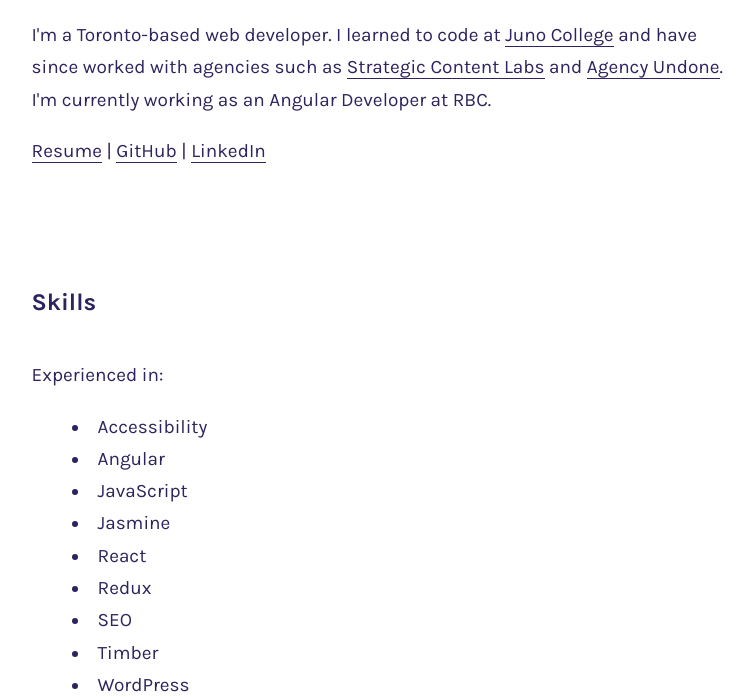
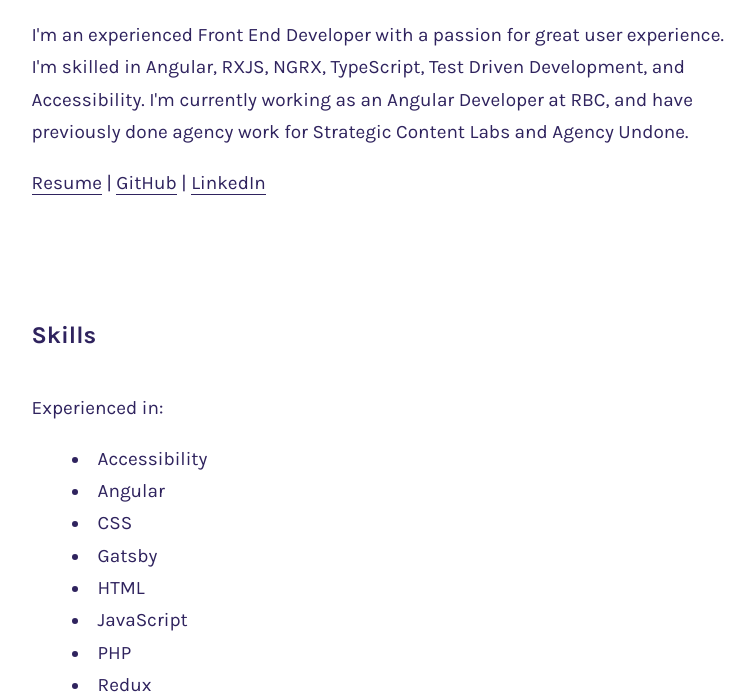
Before and after one commit to patrickcameron/patrickcameron.ca_v3, a plain HTML site: page index.html in a window 1280 px wide. Shown: the part 483-1180 px from the top of the page, without its empty margins (75-829 px from the left). Drawn offline with Linux system fonts and the light colour scheme.

Commit message:
Update intro and skills. Remove Google Analytics

```diff
--- a/index.html
+++ b/index.html
@@ -117,7 +117,7 @@
             <h1>Patrick Cameron</h1>
             <div class="intro-text">
                 <br>
-                <p>I'm a Toronto-based web developer. I learned to code at <a href="https://junocollege.com/" target="_blank" rel="noopener noreferrer">Juno College</a> and have since worked with agencies such as <a href="https://contentlabs.ca" target="_blank" rel="noopener noreferrer">Strategic Content Labs</a> and <a href="https://agencyundone.com/" target="_blank" rel="noopener noreferrer">Agency Undone</a>. I'm currently working as an Angular Developer at RBC.</p>
+                <p>I'm an experienced Front End Developer with a passion for great user experience. I'm skilled in Angular, RXJS, NGRX, TypeScript, Test Driven Development, and Accessibility. I'm currently working as an Angular Developer at RBC, and have previously done agency work for Strategic Content Labs and Agency Undone.</p>
 
                 <p><a href="patrick_cameron_resume_2021.pdf" target="_blank">Resume</a> | <a href="https://github.com/patrickcameron">GitHub</a> | <a href="https://www.linkedin.com/in/p-cameron/">LinkedIn</a></p>
 
@@ -133,19 +133,22 @@
                     <ul>
                         <li>Accessibility</li>
                         <li>Angular</li>
+                        <li>CSS</li>
+                        <li>Gatsby</li>
+                        <li>HTML</li>
                         <li>JavaScript</li>
-                        <li>Jasmine</li>
-                        <li>React</li>
+                        <li>PHP</li>
                         <li>Redux</li>
-                        <li>SEO</li>
-                        <li>Timber</li>
+                        <li>RXJS</li>
+                        <li>Test Driven Development</li>
+                        <li>TypeScript</li>
                         <li>WordPress</li>
                     </ul>
                 </div>
             </div>
         </section>
 
-        <!-- Work -->
+        <!-- Past Work -->
         <section class="block">
             <h2>Work</h2>
             <div class="block__item">
@@ -203,15 +206,6 @@
 
     </main>
 
-    <!-- Google Analytics -->
-    <script async src="https://www.googletagmanager.com/gtag/js?id=UA-68052819-1"></script>
-    <script>
-      window.dataLayer = window.dataLayer || [];
-      function gtag(){dataLayer.push(arguments);}
-      gtag('js', new Date());
-      gtag('config', 'UA-68052819-1');
-    </script>
-
     <!-- Tilt.js -->
     <script src="js/vanilla-tilt.min.js"></script>
     <script>
```
